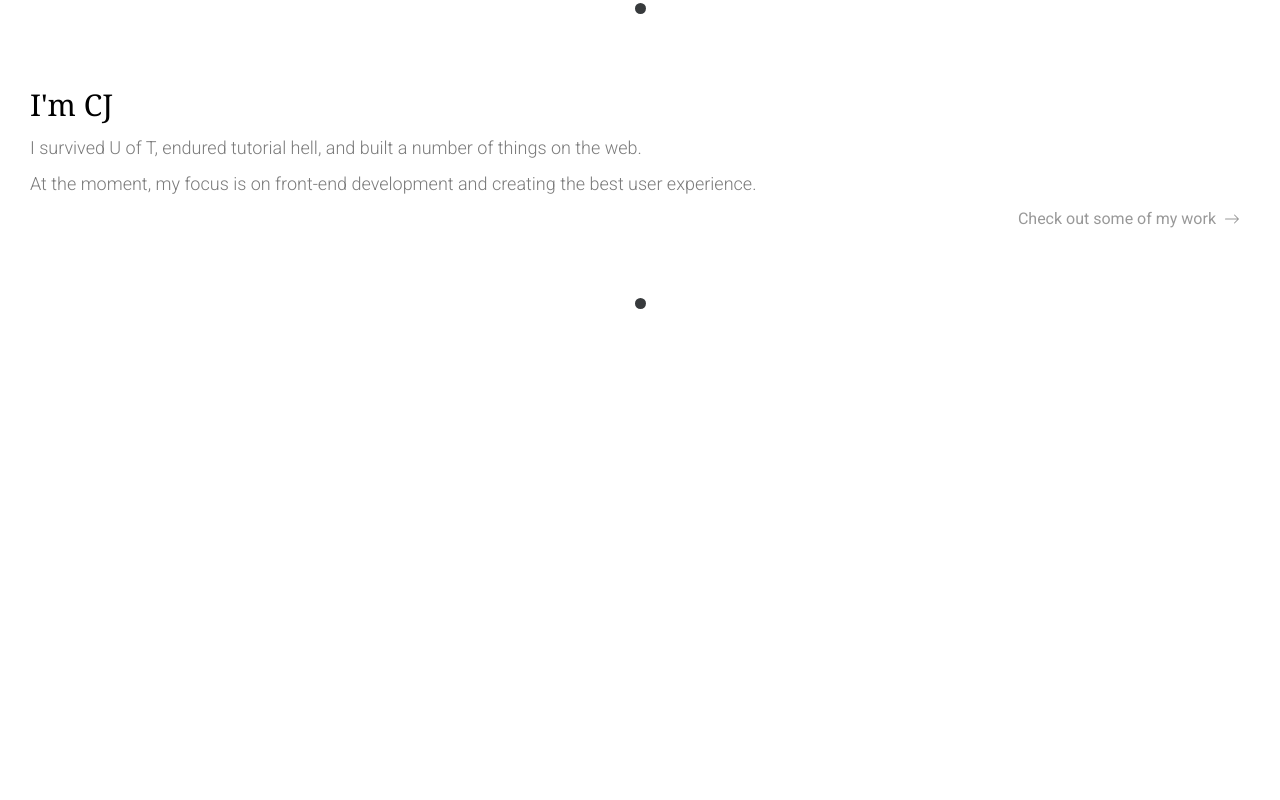
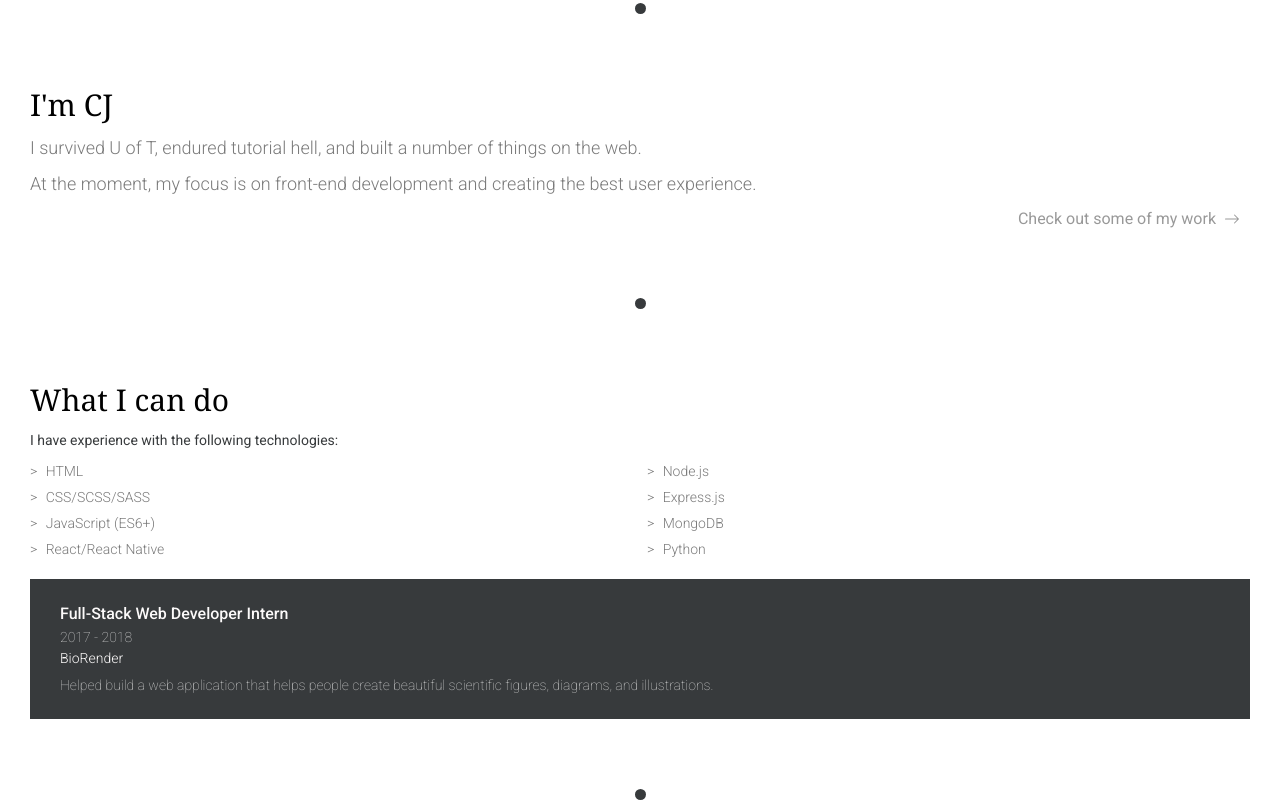
Before and after one commit to cjoak1028/my-personal-website, a React (Create React App) app: page / in a window 1280 px wide. Shown: the part 539-1339 px from the top of the page. Before the commit the page ends 848 px from the top, so only its background shows below. Built offline with nearby package versions, Linux system fonts and the light colour scheme.

Commit message:
Created skills section

```diff
--- a/src/App.js
+++ b/src/App.js
@@ -2,6 +2,7 @@ import React from "react";
 import Header from "./components/Header/Header";
 import Hero from "./components/Hero/Hero";
 import About from "./components/About/About";
+import Skills from "./components/Skills/Skills";
 import styles from "./App.module.css";
 
 function App() {
@@ -17,6 +18,10 @@ function App() {
           <About />
         </div>
         <span className={styles.divider}></span>
+        <div className={styles["section"]}>
+          <Skills />
+        </div>
+        <span className={styles.divider}></span>
       </div>
     </div>
   );
--- /dev/null
+++ b/src/components/Skills/Skills.js
@@ -0,0 +1,50 @@
+import React from "react";
+import styles from "./Skills.module.css";
+
+const Skills = () => {
+  return (
+    <div id={styles.skills}>
+      <h2>What I can do</h2>
+      <p>I have experience with the following technologies:</p>
+      <ul id={styles["skills-list"]}>
+        <li>
+          <span>&gt;</span> HTML
+        </li>
+        <li>
+          <span>&gt;</span> CSS/SCSS/SASS
+        </li>
+        <li>
+          <span>&gt;</span> JavaScript (ES6+)
+        </li>
+        <li>
+          <span>&gt;</span> React/React Native
+        </li>
+        <li>
+          <span>&gt;</span> Node.js
+        </li>
+        <li>
+          <span>&gt;</span> Express.js
+        </li>
+        <li>
+          <span>&gt;</span> MongoDB
+        </li>
+        <li>
+          <span>&gt;</span> Python
+        </li>
+      </ul>
+      <div className={styles["experience"]}>
+        <h4 className={styles["experience-title"]}>
+          Full-Stack Web Developer Intern
+        </h4>
+        <p className={styles["experience-date"]}>2017 - 2018</p>
+        <h5 className={styles["experience-company"]}>BioRender</h5>
+        <p className={styles["experience-description"]}>
+          Helped build a web application that helps people create beautiful
+          scientific figures, diagrams, and illustrations.
+        </p>
+      </div>
+    </div>
+  );
+};
+
+export default Skills;
--- /dev/null
+++ b/src/components/Skills/Skills.module.css
@@ -0,0 +1,55 @@
+#skills>p {
+    color: var(--c-main);
+    font-size: 1.4rem;
+    font-weight: 400;
+}
+
+#skills-list {
+    list-style: none;
+    columns: 2;
+    font-size: 1.4rem;
+    font-weight: 300;
+    color: var(--c-sub);
+    margin-bottom: 1.2rem;
+}
+
+#skills-list li {
+    margin-bottom: 1rem;
+}
+
+#skills-list li span {
+    margin-right: .5rem;
+}
+
+.experience {
+    background-color: var(--c-main);
+    color: #FCFAFA;
+    padding: 2.5rem 3rem;
+}
+
+.experience-title {
+    font-size: 1.6rem;
+    font-weight: 500;
+    margin-bottom: .6rem;
+}
+
+.experience-date {
+    font-size: 1.4rem;
+    margin-bottom: .5rem;
+    color: #D6D6D6;
+    font-weight: 100;
+}
+
+.experience-company {
+    font-size: 1.4rem;
+    font-weight: 300;
+    margin-bottom: 1rem;
+}
+
+.experience-description {
+    font-size: 1.4rem;
+    color: #D6D6D6;
+    margin-bottom: 0;
+    font-weight: 100;
+    line-height: 1.8rem;
+}
```
